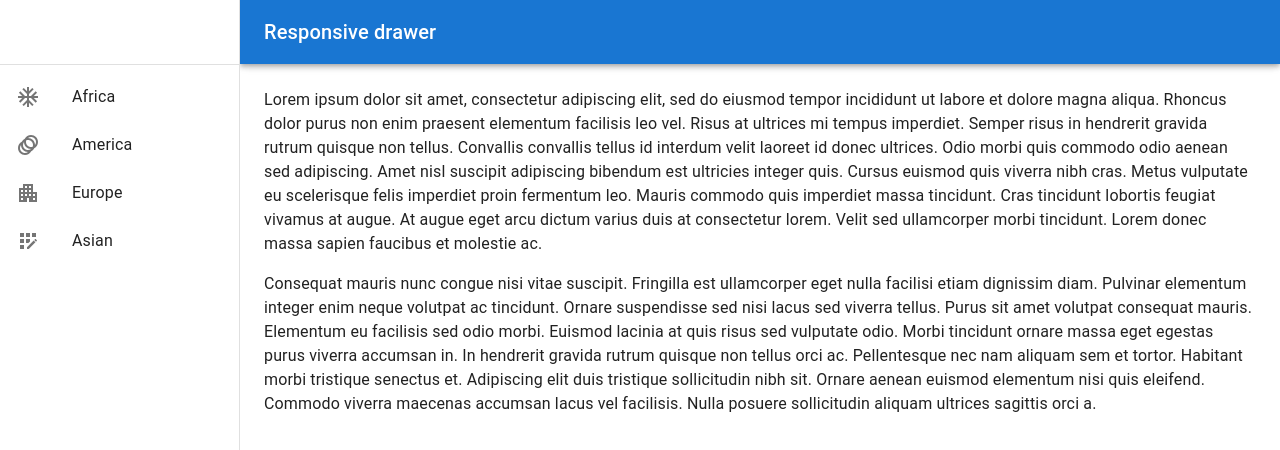
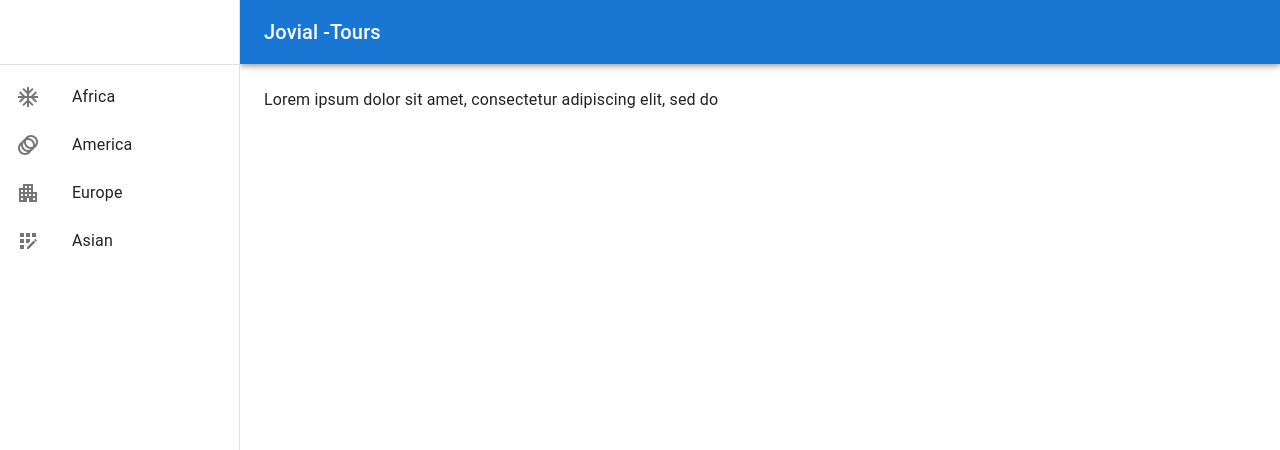
Before and after one commit to Josiahngugi/Jovial-Tours, a React (Create React App) app: page / in a window 1280 px wide. Shown: the top 450 px of the page. Built offline with nearby package versions, Linux system fonts and the light colour scheme.

Commit message:
remove dummy data from theme

```diff
--- a/src/components/menu/SideMenu.js
+++ b/src/components/menu/SideMenu.js
@@ -7,13 +7,11 @@
 import Divider from "@mui/material/Divider";
 import Drawer from "@mui/material/Drawer";
 import IconButton from "@mui/material/IconButton";
-import InboxIcon from "@mui/icons-material/MoveToInbox";
 import List from "@mui/material/List";
 import ListItem from "@mui/material/ListItem";
 import ListItemButton from "@mui/material/ListItemButton";
 import ListItemIcon from "@mui/material/ListItemIcon";
 import ListItemText from "@mui/material/ListItemText";
-import MailIcon from "@mui/icons-material/Mail";
 import MenuIcon from "@mui/icons-material/Menu";
 import Toolbar from "@mui/material/Toolbar";
 import Typography from "@mui/material/Typography";
@@ -69,7 +67,7 @@
             <MenuIcon />
           </IconButton>
           <Typography variant="h6" noWrap component="div">
-            Responsive drawer
+            Jovial -Tours
           </Typography>
         </Toolbar>
       </AppBar>
@@ -122,32 +120,6 @@
         <Toolbar />
         <Typography paragraph>
           Lorem ipsum dolor sit amet, consectetur adipiscing elit, sed do
-          eiusmod tempor incididunt ut labore et dolore magna aliqua. Rhoncus
-          dolor purus non enim praesent elementum facilisis leo vel. Risus at
-          ultrices mi tempus imperdiet. Semper risus in hendrerit gravida rutrum
-          quisque non tellus. Convallis convallis tellus id interdum velit
-          laoreet id donec ultrices. Odio morbi quis commodo odio aenean sed
-          adipiscing. Amet nisl suscipit adipiscing bibendum est ultricies
-          integer quis. Cursus euismod quis viverra nibh cras. Metus vulputate
-          eu scelerisque felis imperdiet proin fermentum leo. Mauris commodo
-          quis imperdiet massa tincidunt. Cras tincidunt lobortis feugiat
-          vivamus at augue. At augue eget arcu dictum varius duis at consectetur
-          lorem. Velit sed ullamcorper morbi tincidunt. Lorem donec massa sapien
-          faucibus et molestie ac.
-        </Typography>
-        <Typography paragraph>
-          Consequat mauris nunc congue nisi vitae suscipit. Fringilla est
-          ullamcorper eget nulla facilisi etiam dignissim diam. Pulvinar
-          elementum integer enim neque volutpat ac tincidunt. Ornare suspendisse
-          sed nisi lacus sed viverra tellus. Purus sit amet volutpat consequat
-          mauris. Elementum eu facilisis sed odio morbi. Euismod lacinia at quis
-          risus sed vulputate odio. Morbi tincidunt ornare massa eget egestas
-          purus viverra accumsan in. In hendrerit gravida rutrum quisque non
-          tellus orci ac. Pellentesque nec nam aliquam sem et tortor. Habitant
-          morbi tristique senectus et. Adipiscing elit duis tristique
-          sollicitudin nibh sit. Ornare aenean euismod elementum nisi quis
-          eleifend. Commodo viverra maecenas accumsan lacus vel facilisis. Nulla
-          posuere sollicitudin aliquam ultrices sagittis orci a.
         </Typography>
       </Box>
     </Box>
```
